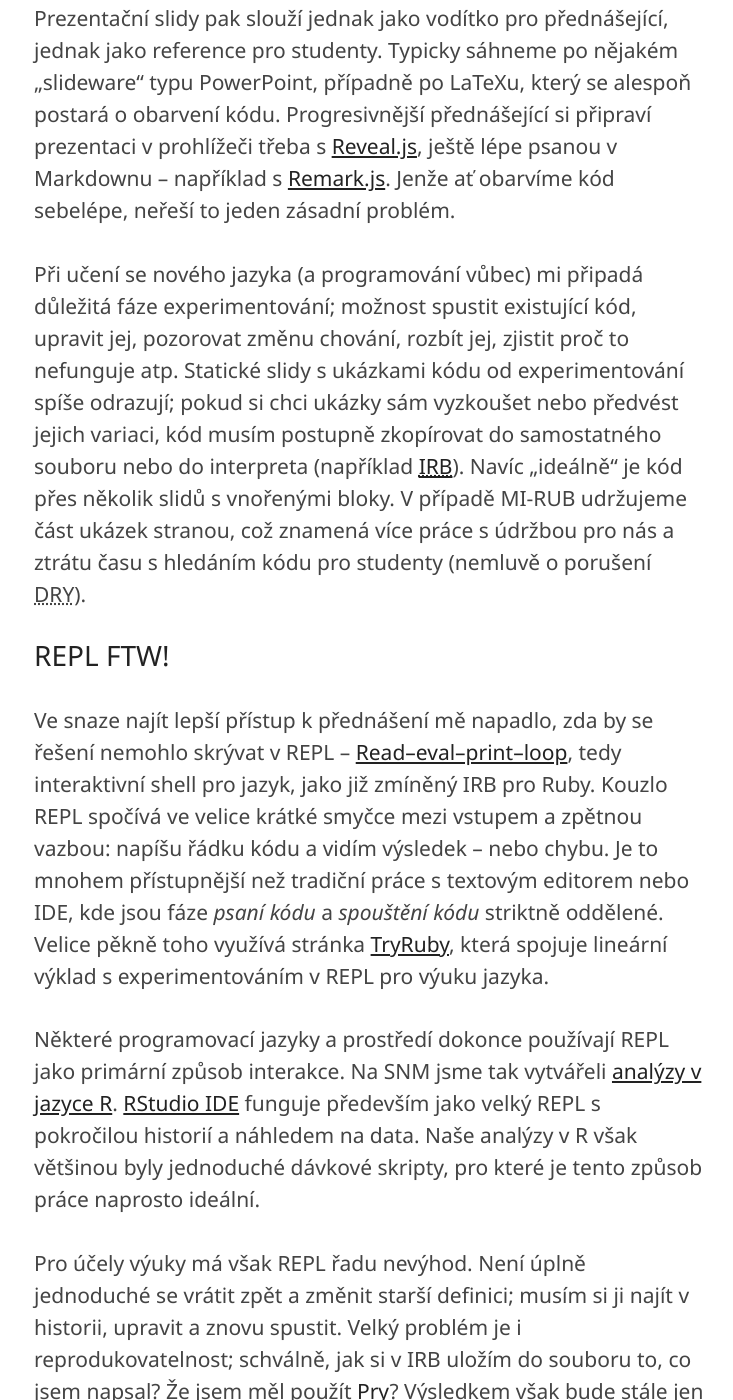
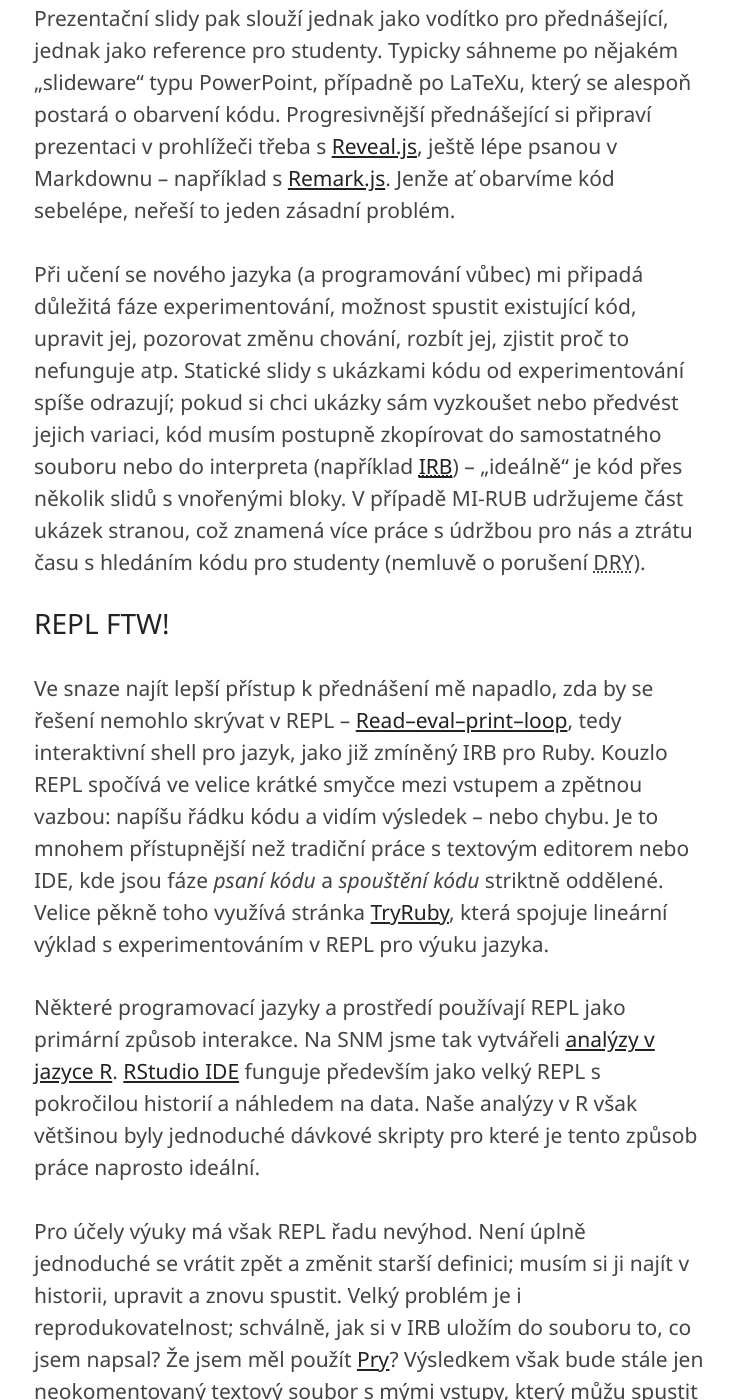
Before and after one commit to jnv/bitoff.cz, a Jekyll site: the page built from _posts/2014-06-04-iruby.md, in a window 1280 px wide and 1400 px high, scrolled down 1365 px. Shown: the whole window, without its empty margins (270-1003 px from the left). Built offline with Jekyll 4.4.1, drawn with Linux system fonts in a browser that asks for light colours; some web fonts are replaced; comment, search, counter and statistics services are not loaded; some of the changed text lies outside the part shown.

Commit message:
iruby: moar corrections

```diff
--- a/_posts/2014-06-04-iruby.md
+++ b/_posts/2014-06-04-iruby.md
@@ -29,13 +29,13 @@ Od loňského roku jsem začal učit programování v Ruby na [Fakultě informa
 
 Prezentační slidy pak slouží jednak jako vodítko pro přednášející, jednak jako reference pro studenty. Typicky sáhneme po nějakém „slideware“ typu PowerPoint, případně po LaTeXu, který se alespoň postará o obarvení kódu. Progresivnější přednášející si připraví prezentaci v prohlížeči třeba s [Reveal.js](http://lab.hakim.se/reveal-js/), ještě lépe psanou v Markdownu -- například s [Remark.js](http://remarkjs.com/). Jenže ať obarvíme kód sebelépe, neřeší to jeden zásadní problém.
 
-Při učení se nového jazyka (a programování vůbec) mi připadá důležitá fáze experimentování; možnost spustit existující kód, upravit jej, pozorovat změnu chování, rozbít jej, zjistit proč to nefunguje atp. Statické slidy s ukázkami kódu od experimentování spíše odrazují; pokud si chci ukázky sám vyzkoušet nebo předvést jejich variaci, kód musím postupně zkopírovat do samostatného souboru nebo do interpreta (například [<acronym title="Interactive Ruby Shell">IRB</acronym>](http://en.wikipedia.org/wiki/Interactive_Ruby_Shell)). Navíc „ideálně“ je kód přes několik slidů s vnořenými bloky. V případě MI-RUB udržujeme část ukázek stranou, což znamená více práce s údržbou pro nás a ztrátu času s hledáním kódu pro studenty (nemluvě o porušení <acronym title="Don't Repeat Yourself" lang="en">DRY</acronym>).
+Při učení se nového jazyka (a programování vůbec) mi připadá důležitá fáze experimentování, možnost spustit existující kód, upravit jej, pozorovat změnu chování, rozbít jej, zjistit proč to nefunguje atp. Statické slidy s ukázkami kódu od experimentování spíše odrazují; pokud si chci ukázky sám vyzkoušet nebo předvést jejich variaci, kód musím postupně zkopírovat do samostatného souboru nebo do interpreta (například [<acronym title="Interactive Ruby Shell">IRB</acronym>](http://en.wikipedia.org/wiki/Interactive_Ruby_Shell)) -- „ideálně“ je kód přes několik slidů s vnořenými bloky. V případě MI-RUB udržujeme část ukázek stranou, což znamená více práce s údržbou pro nás a ztrátu času s hledáním kódu pro studenty (nemluvě o porušení <acronym title="Don't Repeat Yourself" lang="en">DRY</acronym>).
 
 # REPL FTW!
 
 Ve snaze najít lepší přístup k přednášení mě napadlo, zda by se řešení nemohlo skrývat v REPL -- [Read--eval--print--loop](https://en.wikipedia.org/wiki/Read%E2%80%93eval%E2%80%93print_loop), tedy interaktivní shell pro jazyk, jako již zmíněný IRB pro Ruby. Kouzlo REPL spočívá ve velice krátké smyčce mezi vstupem a zpětnou vazbou: napíšu řádku kódu a vidím výsledek -- nebo chybu. Je to mnohem přístupnější než tradiční práce s textovým editorem nebo IDE, kde jsou fáze *psaní kódu* a *spouštění kódu* striktně oddělené. Velice pěkně toho využívá stránka [TryRuby](http://tryruby.org/), která spojuje lineární výklad s experimentováním v REPL pro výuku jazyka.
 
-Některé programovací jazyky a prostředí dokonce používají REPL jako primární způsob interakce. Na SNM jsme tak vytvářeli [analýzy v jazyce R](https://medium.com/studia-novych-medii/doctor-who-ve-sparech-text-miningu-6908584ddb21). [RStudio IDE](http://www.rstudio.com/) funguje především jako velký REPL s pokročilou historií a náhledem na data. Naše analýzy v R však většinou byly jednoduché dávkové skripty, pro které je tento způsob práce naprosto ideální.
+Některé programovací jazyky a prostředí používají REPL jako primární způsob interakce. Na SNM jsme tak vytvářeli [analýzy v jazyce R](https://medium.com/studia-novych-medii/doctor-who-ve-sparech-text-miningu-6908584ddb21). [RStudio IDE](http://www.rstudio.com/) funguje především jako velký REPL s pokročilou historií a náhledem na data. Naše analýzy v R však většinou byly jednoduché dávkové skripty pro které je tento způsob práce naprosto ideální.
 
 Pro účely výuky má však REPL řadu nevýhod. Není úplně jednoduché se vrátit zpět a změnit starší definici; musím si ji najít v historii, upravit a znovu spustit. Velký problém je i reprodukovatelnost; schválně, jak si v IRB uložím do souboru to, co jsem napsal? Že jsem měl použít [Pry](http://pryrepl.org/)? Výsledkem však bude stále jen neokomentovaný textový soubor s mými vstupy, který můžu spustit jako celek, nebo řádku po řádce. S přípravou materiálů to příliš nepomůže.
 
@@ -166,7 +166,7 @@ Server se spouští příkazem `iruby notebook` v adresáři s notebooky. Chová
 ## Prezentace s notebookem
 {:#slidemode}
 
-Pro vytváření prezentací používám výše zmíněná [metadata u buněk](#cell-meta). Buňce nastavím příslušné chování (-/Slide/Subslide/Fragment/Skip/Notes),podle kterého se vygeneruje výsledná prezentace. Tím pádem mohu některé buňky z prezentace zcela vynechat a některé použít jako poznámky přednášejícího -- názorně je to ukázané [v tomto článku](http://www.damian.oquanta.info/posts/make-your-slides-with-ipython.html). Zkonvertovaný notebook pak bude používat [Reveal.js](http://lab.hakim.se/reveal-js/).
+Pro vytváření prezentací používám výše zmíněná [metadata u buněk](#cell-meta). Buňce nastavím příslušné chování (-/Slide/Subslide/Fragment/Skip/Notes), podle kterého se vygeneruje výsledná prezentace. Tím pádem mohu některé buňky z prezentace zcela vynechat a některé použít jako poznámky přednášejícího -- názorně je to ukázané [v tomto článku](http://www.damian.oquanta.info/posts/make-your-slides-with-ipython.html). Zkonvertovaný notebook pak bude používat [Reveal.js](http://lab.hakim.se/reveal-js/).
 
 To má však jeden zásadní háček: vygenerovaná prezentace obsahuje opět jenom statické ukázky kódu, tím pádem celá anabáze za lepším přednášením ztrácí smysl. Editor notebooků je jenom JavaScript, HTML a CSS, takže není problém jej rozšířit o další funkce. K tomu existuje celý [repozitář notebook-extensions](https://github.com/ipython-contrib/IPython-notebook-extensions/wiki), konkrétně rozšíření [slidemode](https://github.com/ipython-contrib/IPython-notebook-extensions/tree/master/slidemode), které umožňuje editor notebooku přepnout do režimu prezentace. Ta se potom chová podobně jako vyexportovaná prezentace (používá stejná metadata), ale všechny buňky je možné upravovat a spouštět.
 
```
Also changed, not shown: other parts of _posts/2014-06-04-iruby.md (+11 -11 lines).
